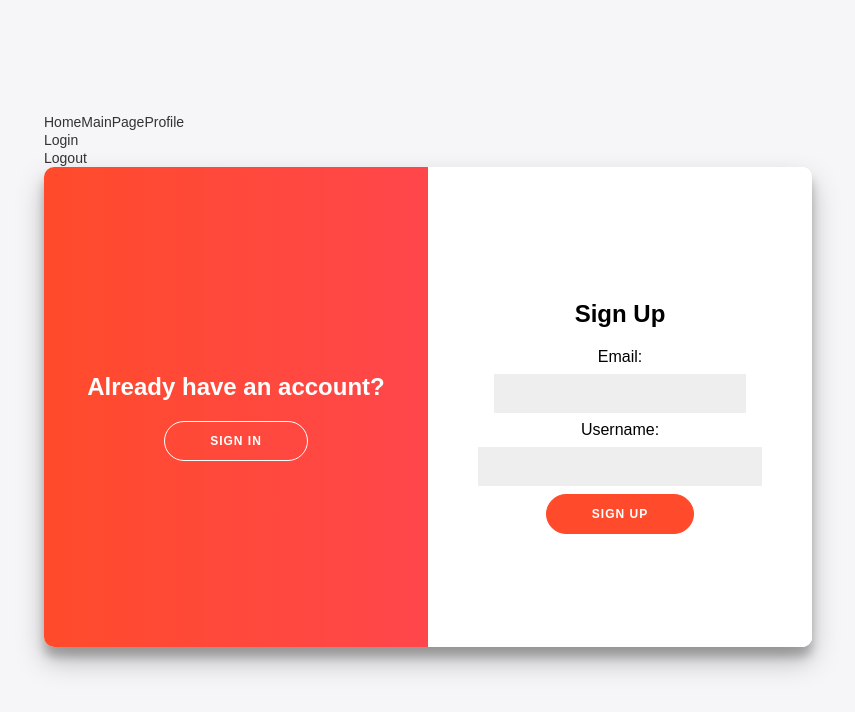
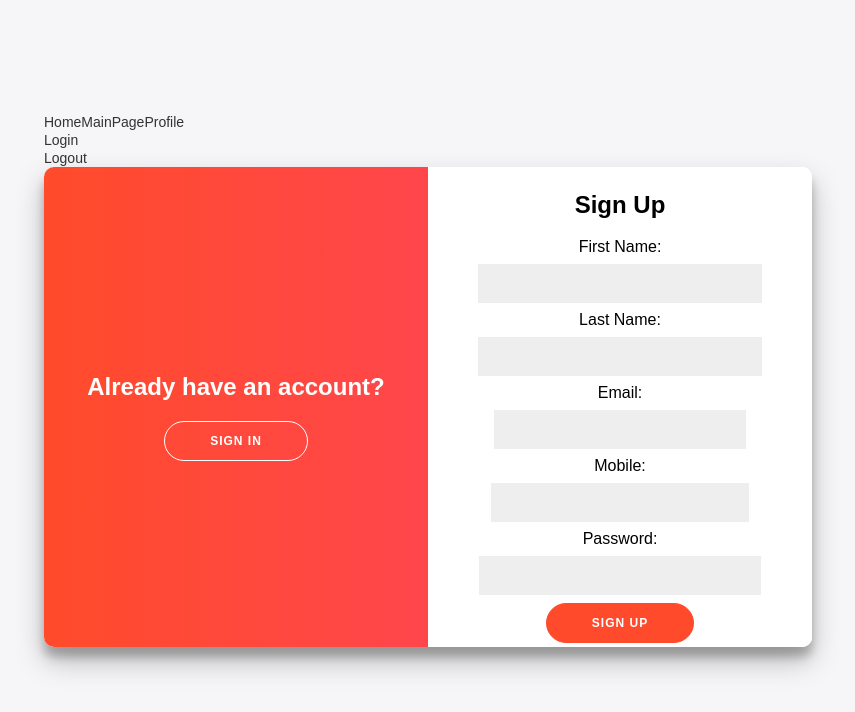
Before and after one commit to XerckM/FoodRadar, a React (Create React App) app in the folder frontend/: page /login in a window 1280 px wide. Both pictures are taken after a click on the button "SIGN UP". Shown: the top 712 px of the page, without its empty margins (212-1067 px from the left). Built offline with nearby package versions, Linux system fonts and the light colour scheme.

Commit message:
edited register function in useractions

```diff
--- a/frontend/src/components/Auth/UserActions.js
+++ b/frontend/src/components/Auth/UserActions.js
@@ -37,24 +37,29 @@ export const UserActions = () => {
 };
 
 const Register = () => {
+  const [firstname, setFirstname] = useState("");
+  const [lastname, setLastname] = useState("");
   const [email, setEmail] = useState("");
+  const [mobile, setMobile] = useState("");
   const [password, setPassword] = useState("");
+  const [message, setMessage] = useState("");
+
+  const navigate = useNavigate();
 
   const handleSubmit = async (event) => {
     event.preventDefault();
     try {
       await axios.post("http://localhost:8000/api/user/register", {
+        firstname,
+        lastname,
         email,
+        mobile,
         password,
       });
-      alert("registration completed!");
-    } catch (err) {
-      // figure out the correct error messages to look for
-      if (err.response.data.type === "email-already-exists") {
-        alert("ERROR: Email already in use");
-      } else {
-        alert("ERROR: Something went wrong");
-      }
+      navigate("/login");
+    } catch (error) {
+      setMessage("Signup Failed");
+      console.error(error);
     }
   };
 
@@ -62,6 +67,24 @@ const Register = () => {
     <div class="form-container sign-up-container">
       <form onSubmit={handleSubmit}>
         <h2>Sign Up</h2>
+        <div className="form">
+          <label htmlFor="firstname">First Name:</label>
+          <input
+            type="text"
+            id="firstname"
+            value={firstname}
+            onChange={(event) => setFirstname(event.target.value)}
+          />
+        </div>
+        <div className="form">
+          <label htmlFor="lastname">Last Name:</label>
+          <input
+            type="text"
+            id="lastname"
+            value={lastname}
+            onChange={(event) => setLastname(event.target.value)}
+          />
+        </div>
         <div className="form">
           <label htmlFor="email">Email:</label>
           <input
@@ -72,7 +95,16 @@ const Register = () => {
           />
         </div>
         <div className="form">
-          <label htmlFor="password">Username:</label>
+          <label htmlFor="mobile">Mobile:</label>
+          <input
+            type="text"
+            id="mobile"
+            value={mobile}
+            onChange={(event) => setMobile(event.target.value)}
+          />
+        </div>
+        <div className="form">
+          <label htmlFor="password">Password:</label>
           <input
             type="password"
             id="password"
@@ -103,18 +135,6 @@ const Login = () => {
       localStorage.setItem("userID", result.data.userID);
       navigate("/mainpage");
     } catch (err) {
-      // let errorMessage = "";
-      // switch (err.response.data.type) {
-      //   case "no-user-found":
-      //     errorMessage = "User does not exist";
-      //     break;
-      //   case "wrong-credentials":
-      //     errorMessage = "Incorrect email or password";
-      //     break;
-      //   default:
-      //     errorMessage = "Something went wrong";
-      // }
-      // alert("ERROR:" + errorMessage);
       alert("ERROR: Login failed");
     }
   };
```
